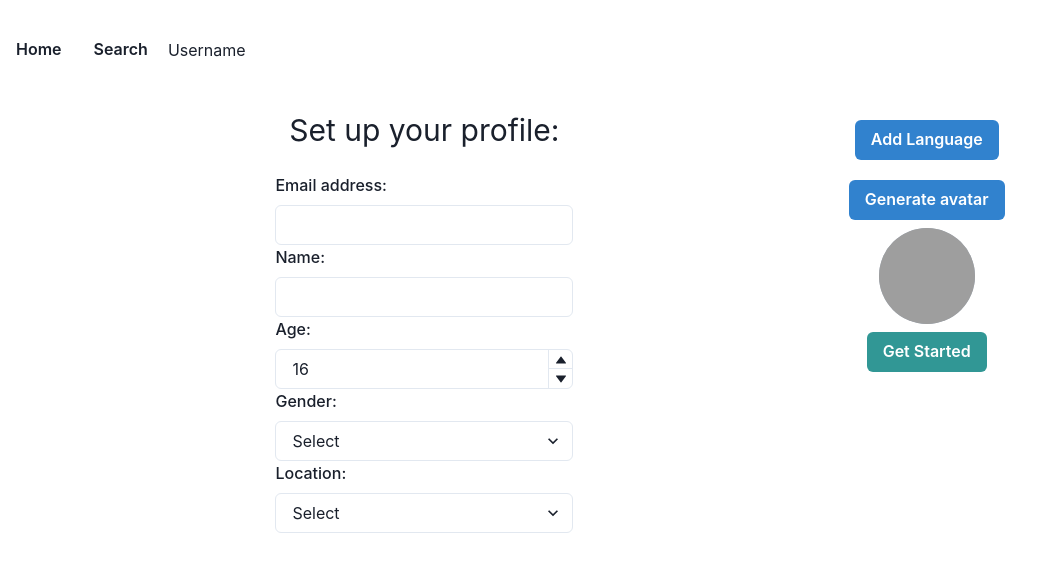
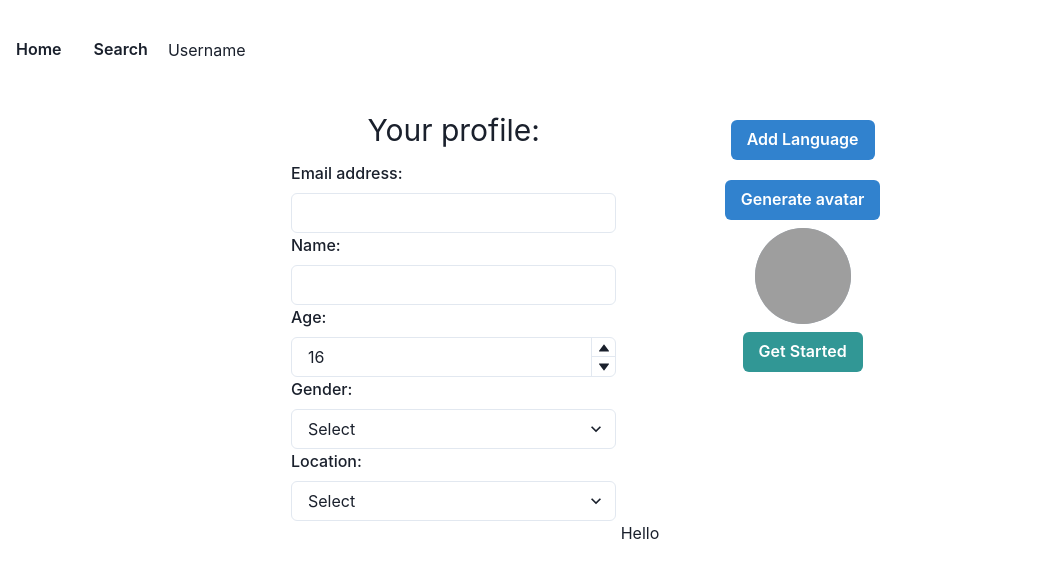
Before and after one commit to Green-Avocado/Language-Exchange, a React (Create React App) app in the folder frontend/: page /profile in a window 1280 px wide. Shown: the top 578 px of the page, without its empty margins (0-1051 px from the left). Built offline with nearby package versions, Linux system fonts and the light colour scheme; grey boxes are pictures that could not be loaded.

Commit message:
profile page

```diff
--- a/frontend/src/App.js
+++ b/frontend/src/App.js
@@ -18,6 +18,7 @@ function App() {
         <Route path='profile' element={<ProfilePage />} />
       </Routes>
       </VStack>
+      Hello
     </div>
   );
 }
--- a/frontend/src/pages/profile/ProfilePage.js
+++ b/frontend/src/pages/profile/ProfilePage.js
@@ -126,10 +126,10 @@ export const ProfilePage = () => {
   };
 
   return (
-    <Flex justify='space-evenly' minW='100vw'>
-      <Box>
-        <VStack spacing='20px'>
-          <Text fontSize='3xl'>Set up your profile: </Text>
+    <Flex justify='space-evenly' minW='50vw'>
+      <Box w='50%'>
+        <VStack>
+          <Text fontSize='3xl'>Your profile: </Text>
           <FormControl>
             <FormLabel htmlFor='email'>Email address:</FormLabel>
             <Input
@@ -176,7 +176,8 @@ export const ProfilePage = () => {
           </FormControl>
         </VStack>
       </Box>
-      <Box>
+
+      <Box w='400px'>
         <VStack>
           <Button colorScheme='blue' onClick={addLanguage} mb='3' mt='3'>
             Add Language
```
